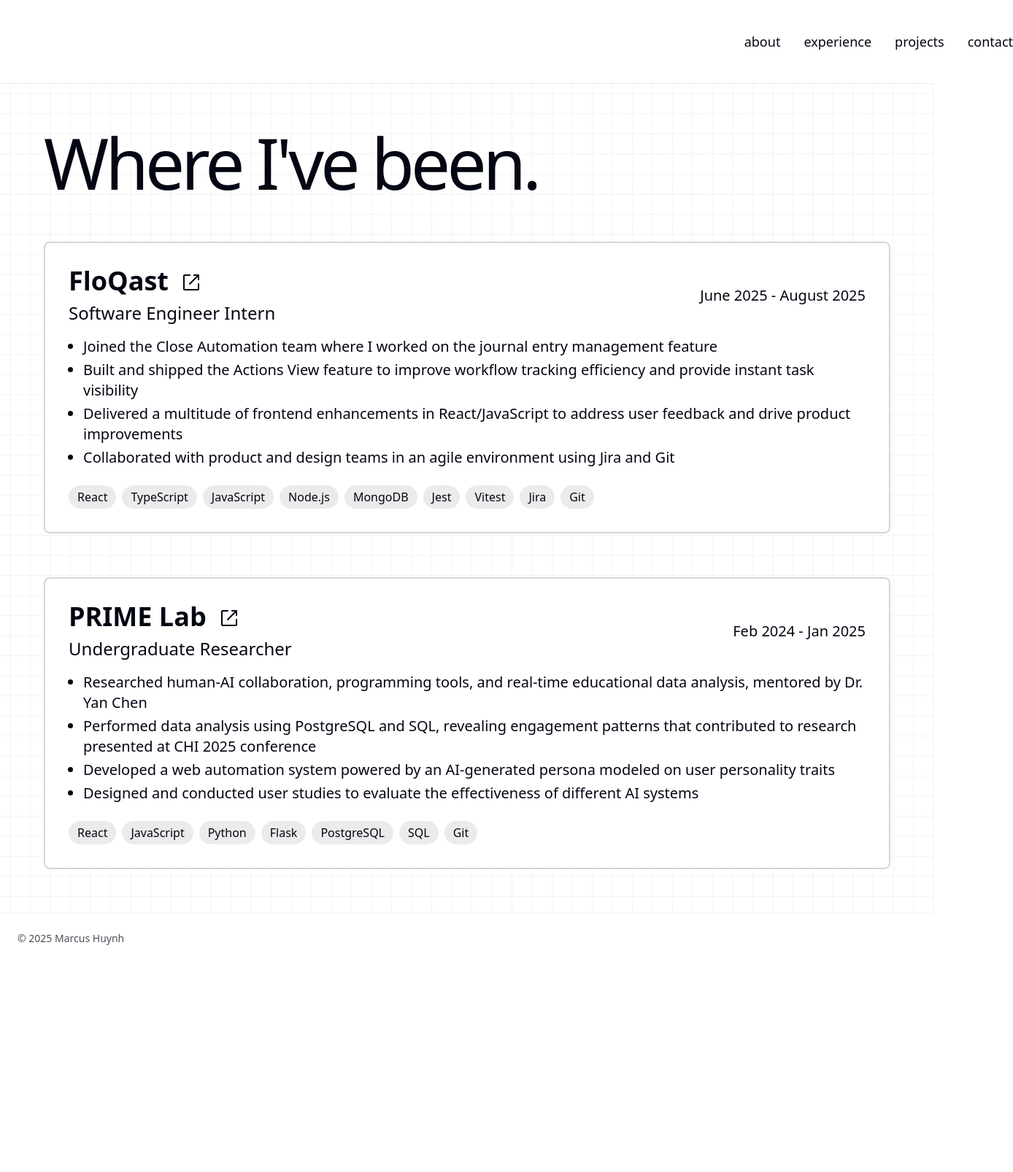
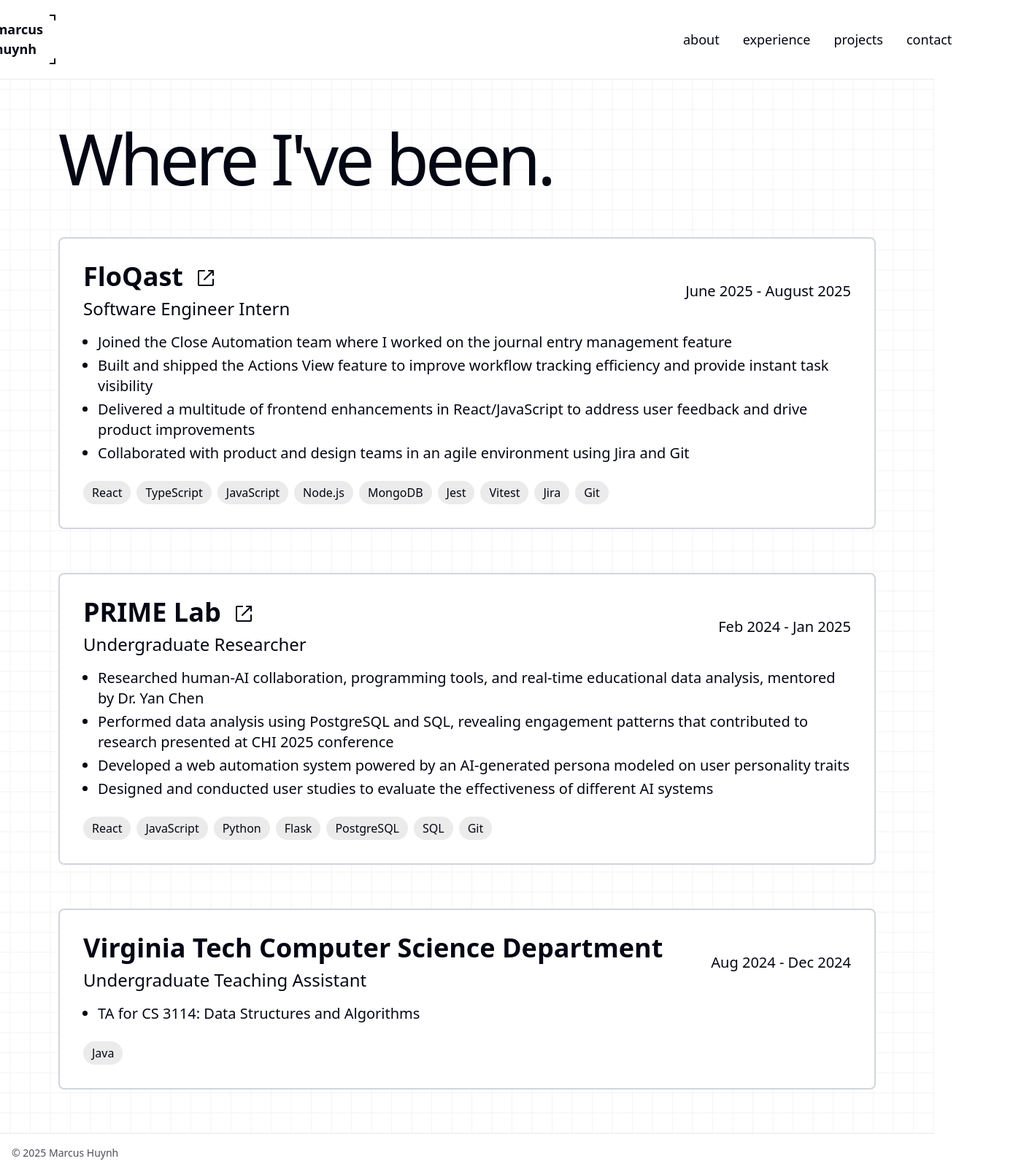
Before and after one commit to mjhuynh8/personal-portfolio, a Next.js app: page /experience in a window 1280 px wide. Shown: the whole page at 73% size, 1388 px wide, since content can reach past the window. Before the commit the page ends 1320 px from the top, so only its background shows below. Built offline with nearby package versions, Linux system fonts and the light colour scheme.

Commit message:
final touches

```diff
--- a/app/about/page.js
+++ b/app/about/page.js
@@ -5,7 +5,7 @@
 export default function About() {
   return (
     <div className="container-background min-h-screen">
-      <div className="p-15 flex flex-col gap-25 max-w-screen-2xl mx-auto">
+      <div className="px-20 py-15 flex flex-col gap-25 max-w-screen-2xl mx-auto">
         <h1
           className="text-8xl tracking-tighter
 text-balance"
@@ -25,7 +25,7 @@
             </div>
             <div className="flex flex-col gap-5 basis-2/3">
               <h1 className="text-6xl">Hi, I&apos;m Marcus 👋</h1>
-              <p className="text-2xl text-balance">
+              <p className="text-2xl">
                 Welcome! I&apos;m a recent Computer Science graduate from
                 Virginia Tech with a strong passion for learning, building, and
                 growing. I&apos;ve created this website to share some of my work
--- a/app/components/ExperienceCard.js
+++ b/app/components/ExperienceCard.js
@@ -10,14 +10,16 @@
   link,
 }) {
   return (
-    <div className="flex flex-col gap-4 border-2 border-gray-300 rounded-lg p-8 bg-primary">
+    <div className="flex flex-col gap-4 border-2 border-gray-300 rounded-lg p-8 bg-primary hover:border-gray-400 hover:shadow-lg transition-all duration-200">
       <div className="flex flex-row gap-2 justify-between items-center">
         <div className="flex flex-col gap-2">
           <div className="flex flex-row gap-4 items-center">
             <h1 className="text-4xl font-semibold">{company}</h1>
-            <a href={link} target="_blank" rel="noopener noreferrer">
-              <RxExternalLink className="text-3xl translate-y-0.5" />
-            </a>
+            {link && (
+              <a href={link} target="_blank" rel="noopener noreferrer">
+                <RxExternalLink className="text-3xl translate-y-0.5" />
+              </a>
+            )}
           </div>
           <h1 className="text-2xl">{title}</h1>
         </div>
--- a/app/components/Footer.js
+++ b/app/components/Footer.js
@@ -1,6 +1,6 @@
 export default function Footer() {
   return (
-    <footer className="p-6 text-sm border-t border-secondary opacity-70 bg-primary mt-auto">
+    <footer className="p-4 text-sm border-t border-secondary opacity-70 bg-primary mt-auto">
       © {new Date().getFullYear()} Marcus Huynh
     </footer>
   );
--- a/app/components/Navbar.js
+++ b/app/components/Navbar.js
@@ -11,7 +11,7 @@
 
 export default function Navbar() {
   return (
-    <nav className="flex gap-255 p-5 justify-center items-center bg-primary border-b border-secondary">
+    <nav className="flex gap-215 p-5 justify-center items-center bg-primary border-b border-secondary">
       <div className="flex align-left">
         <Link href="/" className="logo-link">
           <span>marcus huynh</span>
--- a/app/components/ProjectCard.js
+++ b/app/components/ProjectCard.js
@@ -3,7 +3,7 @@
 
 export default function ProjectCard({ name, description, links, stack, date }) {
   return (
-    <div className="flex flex-col gap-4 border-2 border-gray-300 rounded-lg p-8 bg-primary">
+    <div className="flex flex-col gap-4 border-2 border-gray-300 rounded-lg p-8 bg-primary hover:border-gray-400 hover:shadow-lg transition-all duration-200">
       <div className="flex flex-row gap-2 justify-between items-center">
         <div className="flex flex-col gap-2">
           <div className="flex flex-row gap-4 items-center">
--- a/app/contact/page.js
+++ b/app/contact/page.js
@@ -4,7 +4,7 @@
 export default function Contact() {
   return (
     <div className="container-background min-h-screen">
-      <div className="p-15 flex flex-col gap-15 max-w-screen-2xl mx-auto items-center">
+      <div className="px-20 py-15 flex flex-col gap-15 max-w-screen-2xl mx-auto items-center">
         <h1
           className="text-8xl tracking-tighter
 text-balance"
--- a/app/experience/experiences.js
+++ b/app/experience/experiences.js
@@ -45,4 +45,12 @@
     ],
     link: "https://chensivan.github.io/",
   },
+  {
+    company: "Virginia Tech Computer Science Department",
+    title: "Undergraduate Teaching Assistant",
+    startDate: "Aug 2024",
+    endDate: "Dec 2024",
+    description: ["TA for CS 3114: Data Structures and Algorithms"],
+    stack: ["Java"],
+  },
 ];
--- a/app/experience/page.js
+++ b/app/experience/page.js
@@ -4,7 +4,7 @@
 export default function Experience() {
   return (
     <div className="container-background min-h-screen">
-      <div className="p-15 flex flex-col gap-15 max-w-screen-2xl mx-auto">
+      <div className="px-20 py-15 flex flex-col gap-15 max-w-screen-2xl mx-auto">
         <h1
           className="text-8xl tracking-tighter
 text-balance"
--- a/app/globals.css
+++ b/app/globals.css
@@ -130,7 +130,7 @@
     color: var(--color-text);
     text-decoration: none;
     font-weight: 600;
-    font-size: 20px;
+    font-size: 18px;
   }
 
   .logo-link::before {
--- a/app/projects/projects.js
+++ b/app/projects/projects.js
@@ -5,11 +5,11 @@
     links: [
       {
         name: "Github",
-        link: "https://github.com/marcus-huynh/portfolio-website",
+        link: "https://github.com/mjhuynh8/personal-portfolio",
       },
       {
         name: "Demo",
-        link: "https://www.google.com",
+        link: "https://www.marcushuynh.com",
       },
     ],
     stack: ["Next.js", "Tailwind CSS", "React", "JavaScript", "HTML", "CSS"],
@@ -22,7 +22,7 @@
     links: [
       {
         name: "Github",
-        link: "https://github.com/marcus-huynh/youtube-companion",
+        link: "https://github.com/mjhuynh8/AI-Youtube-Companion",
       },
     ],
     stack: [
@@ -35,4 +35,17 @@
     ],
     date: "May 2025",
   },
+  {
+    name: "Celestial Experiences",
+    description:
+      "A ROBLOX game studio that I started to learn more about game development and create games for fun.",
+    links: [
+      {
+        name: "Demo",
+        link: "https://www.roblox.com/communities/34471676/Celestial-Experiences#!/about",
+      },
+    ],
+    stack: ["Lua"],
+    date: "Present",
+  },
 ];
```
